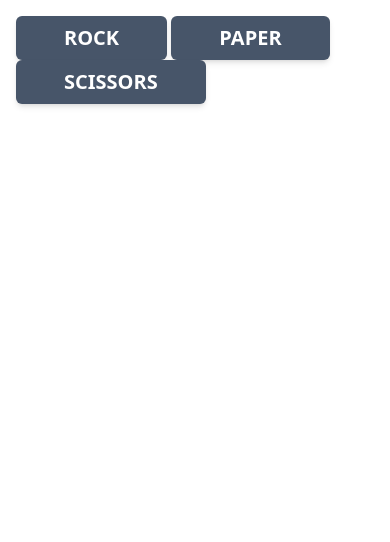
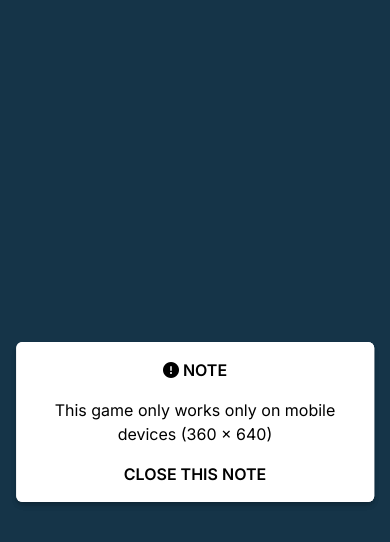
Before and after one commit to codingjogo/jogo-rock-paper-scissors, a plain HTML site: page index.html in a window 390 px wide. Drawn offline with nearby package versions, Linux system fonts and the light colour scheme.

Commit message:
Added 2 alert component
- Onload, the page will popup 2 alerts
- Showing, This game only works only on mobile..
- Showing, This game is raised only to 5...

```diff
--- a/index.html
+++ b/index.html
@@ -4,6 +4,7 @@
     <meta charset="UTF-8">
     <meta name="viewport" content="width=device-width, initial-scale=1.0">
     <script src="https://cdn.tailwindcss.com"></script>
+    <link rel="stylesheet" href="https://cdnjs.cloudflare.com/ajax/libs/font-awesome/6.5.2/css/all.min.css" integrity="sha512-SnH5WK+bZxgPHs44uWIX+LLJAJ9/2PkPKZ5QiAj6Ta86w+fsb2TkcmfRyVX3pBnMFcV7oQPJkl9QevSCWr3W6A==" crossorigin="anonymous" referrerpolicy="no-referrer" />
     <link rel="stylesheet" href="style.css">
     <title>Rock Paper Scissors</title>
     <style type="text/tailwindcss">
@@ -11,32 +12,39 @@
             @apply p-4
         }
 
-        button {
-            @apply py-2 px-12 bg-slate-600 rounded-md shadow-md font-semibold text-xl text-white;
+        .bg-primary-color {
+            background: #153448;
+        }
+
+        .alert {
+            @apply w-11/12 top-1/2 left-1/2 transform -translate-x-1/2 -translate-y-1/2 text-black bg-white p-4 rounded-md shadow-md;
         }
       </style>
 </head>
-<body>
-    <!-- winner component -->
-    <!-- either absolute position or hidden -->
-    <div class="winnerComponent hidden top-1/2 left-1/2 transform -translate-x-1/2 -translate-y-1/2">
-        <div class="flex flex-col gap-4">
-            <span id="who-win" class="text-[96px] font-semibold"></span>
-            <button id="reset-button" type="button" class="bg-yellow-300 font-semibold text-[96px] px-2 py-12">RESET</button>
+<body class="bg-primary-color text-white p-2">
+
+    <!-- 2 alert alert component -->
+    <!-- to toggle this component just set display to hidden and absolute -->
+    <div id="alert1" class="alert absolute z-50">
+        <div class="flex flex-col gap-4 justify-center items-center text-center">
+            <h2 class="font-semibold text-[16px]"><i class="fa-solid fa-circle-exclamation"></i> NOTE</h2>
+            <p>This game only works only on mobile devices (360 x 640)</p>
+            <button onclick="closeAlert('alert1')" type="button" class="font-semibold cursor-pointer">CLOSE THIS NOTE</button>
         </div>
     </div>
 
-    <button type="button" class="attack">ROCK</button>
-    <button type="button" class="attack">PAPER</button>
-    <button type="button" class="attack">SCISSORS</button>
-    <!--
+    <div id="alert2" class="alert absolute z-0">
+        <div class="flex flex-col gap-4 justify-center items-center text-center">
+            <h2 class="font-semibold text-[16px]"><i class="fa-solid fa-circle-exclamation"></i> NOTE</h2>
+            <p>This game is raised only to 5
+                You scored 5 and you WON the game!</p>
+            <button onclick="closeAlert('alert2')" type="button" class="font-semibold cursor-pointer">CLOSE THIS NOTE</button>
+        </div>
+    </div>
 
-        - Must have a history
-        - Must have a scoreboard
-        - Must have a button to start a new game
-        - Must have a button to restart the game
+    <!-- Initial UI component "image of rock paper scissors" and PLAY button -->
 
-    -->
+
     <script src="script.js"></script>
 </body>
 </html>
--- a/script.js
+++ b/script.js
@@ -7,12 +7,22 @@ let computerScore = 0;
 let isWon = false;
 let whoWin = null;
 
+// ALERT COMPONENT
+const alert1 = document.querySelector('#alert1')
+const alert2 = document.querySelector('#alert2')
+
+const closeAlert = (id) => {
+    console.log(`THE ID ${id} component is removed`)
+    document.querySelector(`#${id}`).classList.remove('absolute')
+    document.querySelector(`#${id}`).classList.add('hidden')
+}
+
 // reset button
-const resetButton = document.querySelector('#reset-button');
+// const resetButton = document.querySelector('#reset-button');
 
 // winner component
-const winnerComponent = document.querySelector('.winnerComponent');
-let whoWinText = document.querySelector('#who-win');
+// const winnerComponent = document.querySelector('.winnerComponent');
+// let whoWinText = document.querySelector('#who-win');
 
 // buttons component
 const attackButtonsChoices = document.querySelectorAll('.attack');
@@ -134,15 +144,15 @@ const resetState = () => {
     isWon = false;
 }
 
-resetButton.addEventListener('click', () => {
-    unHideButtonChoices();
+// resetButton.addEventListener('click', () => {
+//     unHideButtonChoices();
 
-    resetState();
+//     resetState();
 
-    winnerComponent.classList.remove('absolute');
-    winnerComponent.classList.add('hidden');
+//     winnerComponent.classList.remove('absolute');
+//     winnerComponent.classList.add('hidden');
 
-})
+// })
 
 // STATES:
 // round
--- a/style.css
+++ b/style.css
@@ -0,0 +1,4 @@
+@import url('https://fonts.googleapis.com/css2?family=Inter:wght@100..900&display=swap');
+body {
+    font-family: "Inter", sans-serif;
+}
```
